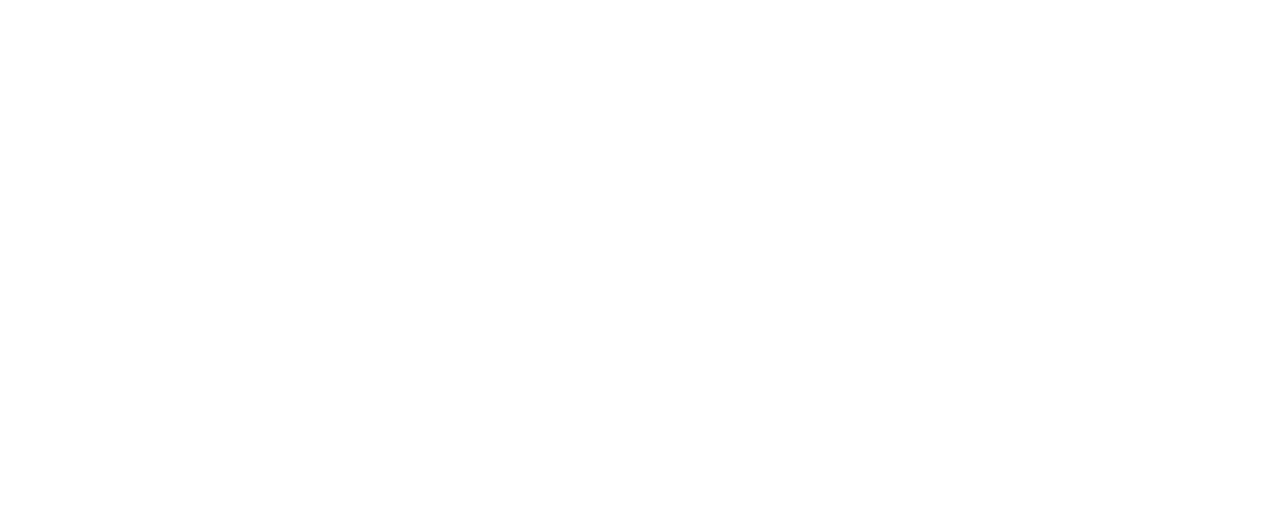
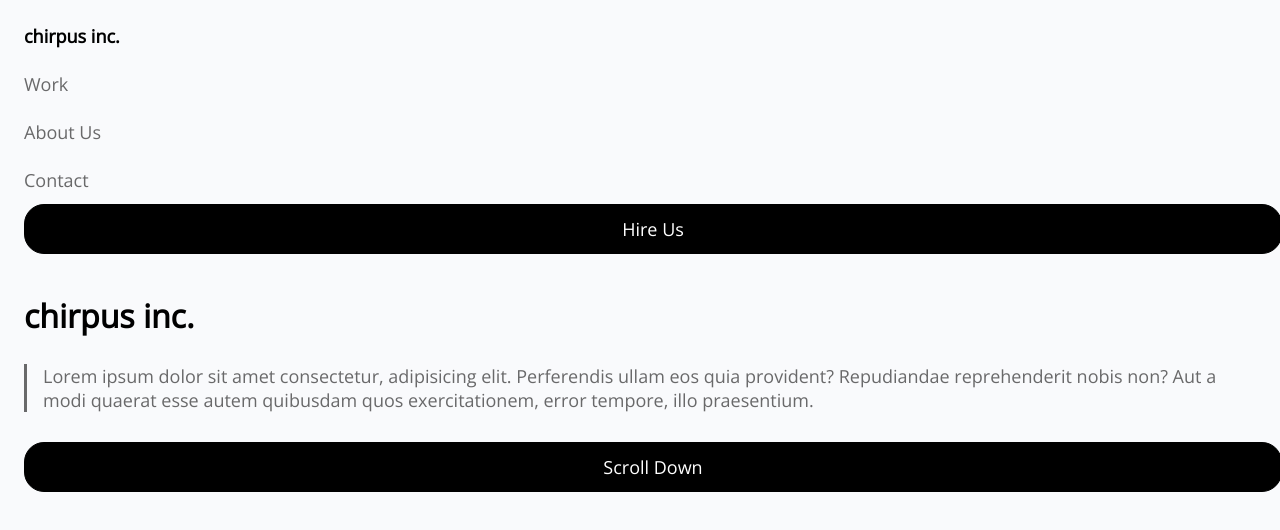
Before and after one commit to jjchase/Lab_1, a plain HTML site: page index.html in a window 1280 px wide. Drawn offline with nearby package versions, Linux system fonts and the light colour scheme.

Commit message:
second commit

```diff
--- a/index.html
+++ b/index.html
@@ -5,10 +5,32 @@
     <meta charset="UTF-8">
     <meta name="viewport" content="width=device-width, initial-scale=1.0">
     <title>Lab 1</title>
+    <link rel="stylesheet" href="styles.css">
+    <link href="https://fonts.googleapis.com/css2?family=Open+Sans&display=swap" rel="stylesheet">
 </head>
 
 <body>
-
+    <header>
+        <h1>chirpus inc.</h1>
+        <nav>
+            <ul>
+                <li><a href="#" target="_blank">Work</a></li>
+                <li><a href="#" target="_blank">About Us</a></li>
+                <li><a href="#" target="_blank">Contact</a></li>
+            </ul>
+        </nav>
+        <a class="button hire" href="#" target="_blank">Hire Us</a>
+    </header>
+    <main>
+        <h2>chirpus inc.</h2>
+        <p>Lorem ipsum dolor sit amet consectetur, adipisicing elit.
+            Perferendis ullam eos quia provident? Repudiandae reprehenderit
+            nobis non? Aut a modi quaerat esse autem quibusdam quos exercitationem,
+            error tempore, illo praesentium.</p>
+    </main>
+    <footer>
+        <p class="button scroll">Scroll Down</p>
+    </footer>
 </body>
 
 </html>
--- a/styles.css
+++ b/styles.css
@@ -0,0 +1,64 @@
+body {
+    font-family: 'Open Sans', sans-serif;
+    background-color: #f9fafc;
+    padding: 16px;
+}
+
+header h1 {
+    font-weight: bold;
+    margin: 0;
+    padding-bottom: 12px;
+    font-size: large;
+}
+
+ul {
+    list-style-type: none;
+    display: block;
+    margin: 0;
+    padding-left: 0;
+}
+
+ul a{
+    text-decoration: none;
+    padding: 12px;
+    padding-left: 0;
+    text-align: left;
+    display: block;
+    width: 100%;
+    color: #69696a;
+    font-size: large;
+}
+
+ul a:visited {
+    text-decoration: none;
+    color: #69696a;
+}
+
+.button {
+    background-color: #000;
+    border-radius: 20px;
+    border: 1px solid #000;
+    display: block;
+    color: #FFF;
+    font-size: large;
+    padding: 12px;
+    text-decoration: none;
+    width: 100%;
+    text-align: center;
+}
+
+main {
+    margin-top: 40px;
+    margin-bottom: 30px;
+}
+
+main h2 {
+    font-size: xx-large;
+}
+
+main p {
+    border-left: #69696a 3px solid;
+    padding-left: 16px;
+    color: #69696a;
+    font-size: large;
+}
```
